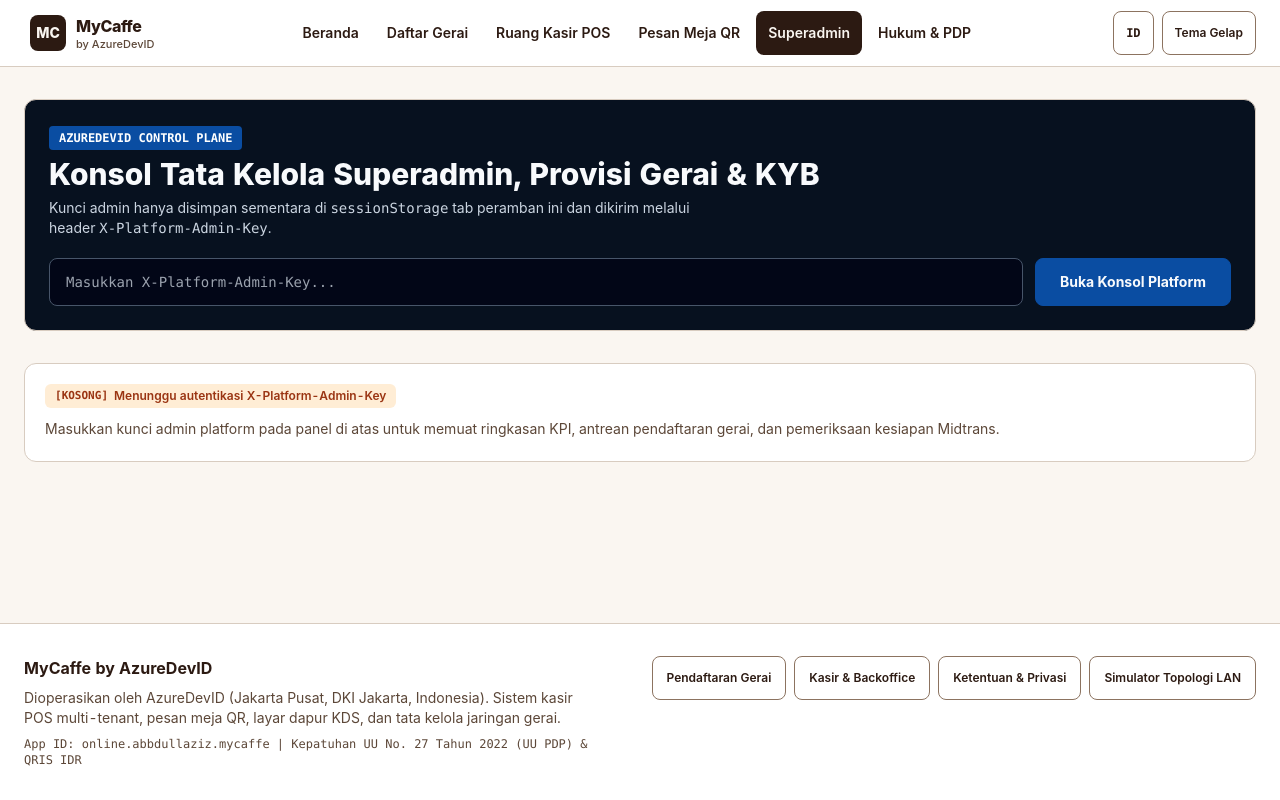
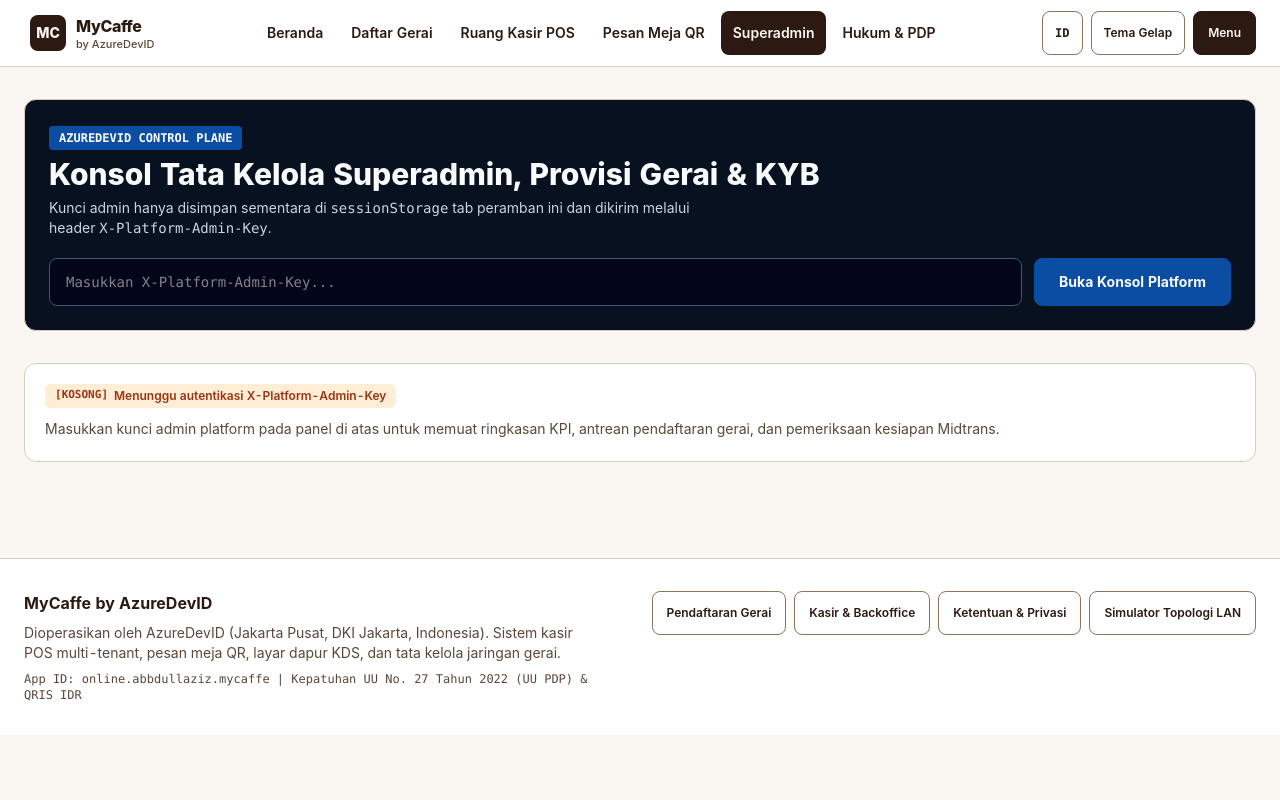
Before and after one commit to s9mcqytn4y-sys/mycaffe-client, a Next.js app in the folder apps/web/: page /platform in a window 1280 px wide. Built offline with nearby package versions, Linux system fonts and the light colour scheme.

Commit message:
feat(web): migrate to Tailwind CSS v4 and pnpm lockfile hygiene

```diff
--- a/apps/web/package.json
+++ b/apps/web/package.json
@@ -15,13 +15,13 @@
     "react-dom": "^19.0.0"
   },
   "devDependencies": {
+    "@tailwindcss/postcss": "^4.0.0",
     "@types/node": "^22.10.0",
     "@types/qrcode": "^1.5.5",
     "@types/react": "^19.0.8",
     "@types/react-dom": "^19.0.3",
-    "autoprefixer": "^10.4.20",
     "postcss": "^8.4.49",
-    "tailwindcss": "^3.4.17",
+    "tailwindcss": "^4.0.0",
     "typescript": "^5.7.3"
   }
 }
--- a/apps/web/postcss.config.mjs
+++ b/apps/web/postcss.config.mjs
@@ -1,8 +1,5 @@
-const config = {
+export default {
   plugins: {
-    tailwindcss: {},
-    autoprefixer: {}
+    "@tailwindcss/postcss": {}
   }
 };
-
-export default config;
--- a/apps/web/src/app/globals.css
+++ b/apps/web/src/app/globals.css
@@ -1,6 +1,31 @@
-@tailwind base;
-@tailwind components;
-@tailwind utilities;
+@import "tailwindcss";
+
+@custom-variant dark (&:where([data-theme="dark"], [data-theme="dark"] *));
+
+@theme {
+  --breakpoint-ipad: 1180px;
+
+  --color-canvas: var(--bg-canvas);
+  --color-surface: var(--bg-surface);
+  --color-muted: var(--bg-muted);
+  --color-ink: var(--text-primary);
+  --color-subink: var(--text-secondary);
+  --color-subtle: var(--border-subtle);
+  --color-strong: var(--border-strong);
+  --color-brand: var(--brand-primary);
+  --color-brand-fg: var(--brand-on-primary);
+  --color-accent: var(--brand-accent);
+  --color-accent-ink: var(--brand-accent-text);
+
+  --color-azd-primary: var(--azd-primary);
+  --color-azd-cyan: var(--azd-cyan);
+  --color-azd-obsidian: var(--azd-obsidian);
+  --color-azd-ink: var(--azd-ink);
+
+  --font-display: var(--font-display), "Plus Jakarta Sans", "Inter", system-ui, sans-serif;
+  --font-sans: var(--font-sans), "Inter", system-ui, sans-serif;
+  --font-mono: var(--font-mono), "JetBrains Mono", Consolas, monospace;
+}
 
 /*
  * Design Read: Multi-tenant hospitality POS, QR Table Order PWA, and SaaS Governance Console
--- a/apps/web/tailwind.config.ts
+++ /dev/null
@@ -1,44 +0,0 @@
-import type { Config } from "tailwindcss";
-
-const config: Config = {
-  content: [
-    "./src/app/**/*.{js,ts,jsx,tsx,mdx}",
-    "./src/components/**/*.{js,ts,jsx,tsx,mdx}",
-    "./src/lib/**/*.{js,ts,jsx,tsx,mdx}"
-  ],
-  darkMode: ["selector", '[data-theme="dark"]'],
-  theme: {
-    extend: {
-      screens: {
-        ipad: "1180px"
-      },
-      colors: {
-        canvas: "var(--bg-canvas)",
-        surface: "var(--bg-surface)",
-        muted: "var(--bg-muted)",
-        ink: "var(--text-primary)",
-        subink: "var(--text-secondary)",
-        subtle: "var(--border-subtle)",
-        strong: "var(--border-strong)",
-        brand: "var(--brand-primary)",
-        "brand-fg": "var(--brand-on-primary)",
-        accent: "var(--brand-accent)",
-        "accent-ink": "var(--brand-accent-text)",
-        azd: {
-          primary: "var(--azd-primary)",
-          cyan: "var(--azd-cyan)",
-          obsidian: "var(--azd-obsidian)",
-          ink: "var(--azd-ink)"
-        }
-      },
-      fontFamily: {
-        display: ["var(--font-display)", "Plus Jakarta Sans", "Inter", "system-ui", "sans-serif"],
-        sans: ["var(--font-sans)", "Inter", "system-ui", "sans-serif"],
-        mono: ["var(--font-mono)", "JetBrains Mono", "Consolas", "monospace"]
-      }
-    }
-  },
-  plugins: []
-};
-
-export default config;
--- /dev/null
+++ b/packages/design-tokens/package.json
@@ -0,0 +1,5 @@
+{
+  "name": "@azuredevid/design-tokens",
+  "version": "1.0.0",
+  "private": true
+}
```
Also changed, not shown: package.json (+4 -8 lines), 2 other files (tests, documents, lock files or other folders).
